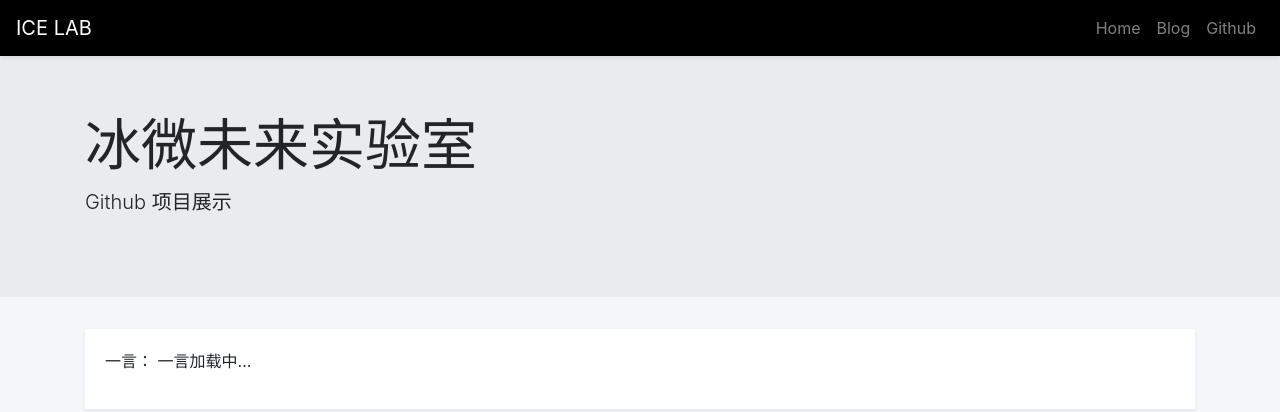
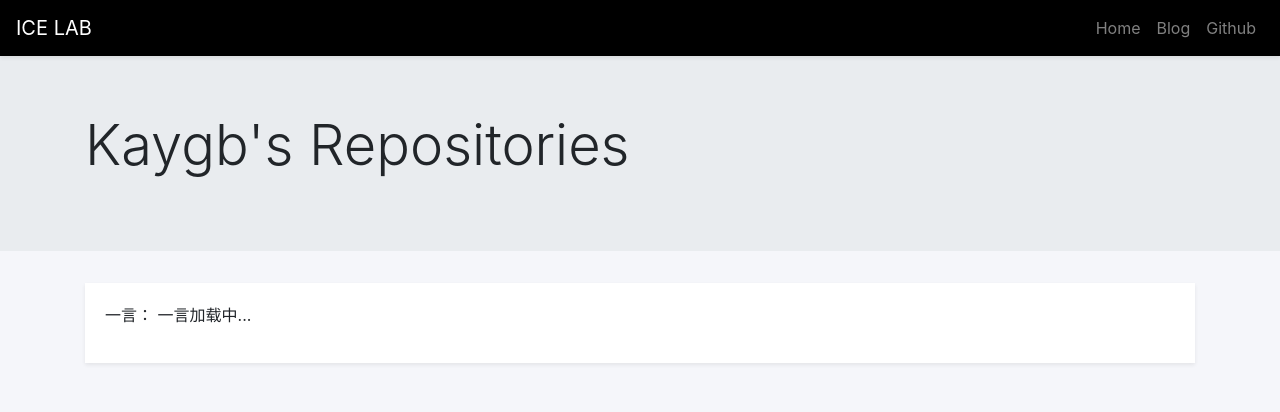
Before and after one commit to kaygb/kaygb.github.io, a plain HTML site: page index.html in a window 1280 px wide. Drawn offline with nearby package versions, Linux system fonts and the light colour scheme; some packages are replaced by stand-ins of ours; no server answers; a script that the page names is missing.

Commit message:
Update index.html

```diff
--- a/index.html
+++ b/index.html
@@ -60,9 +60,7 @@
 	</nav> -->
 	<div class="jumbotron jumbotron-fluid" style="margin-top: 48px;">
 		<div class="container">
-			 <h1 class="display-4">冰微未来实验室</h1>
-
-			<p class="lead">Github 项目展示</p>
+			 <h1 class="display-4">Kaygb's Repositories</h1>
 		</div>
 	</div>
 
```
